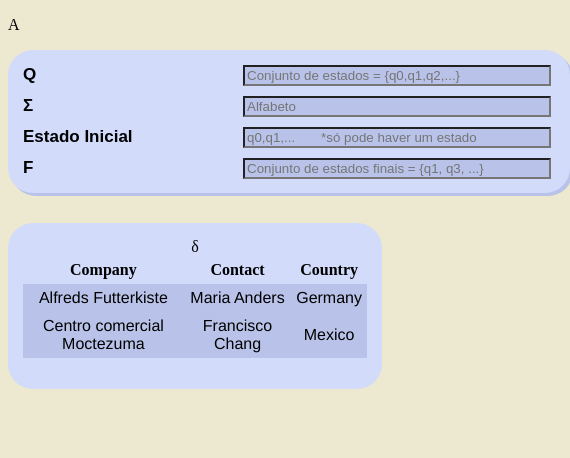
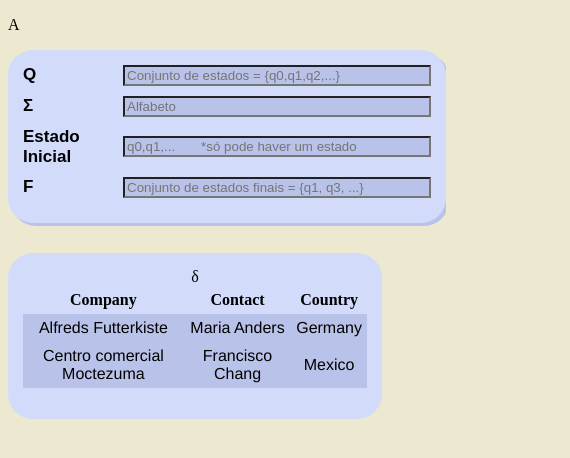
Before and after one commit to Chromolous/Automato-Finito-Deterministico, a plain HTML site: page AFD/index.html in a window 390 px wide. Shown: the part 142-600 px from the top of the page, 570 px wide, since content can reach past the window. Drawn offline with Linux system fonts and the light colour scheme.

Commit message:
Update style.css
Atualizei o tamanho do container pra ser responsivo, já que adicionando os botões ficou tudo cagado

```diff
--- a/AFD/style.css
+++ b/AFD/style.css
@@ -12,8 +12,9 @@ input{
     background: #d2dbfa;
     border-radius: 25px;
     padding: 15px;
-    width: 532px;
-    height: 113px;
+    width: fit-content;
+    max-width: 550px;
+    height: auto;
     box-shadow: 3px 3px #b9c3e9;
 }
 .entradas{
@@ -24,7 +25,7 @@ input{
     margin-bottom: 10px;
 }
 .entradas label{
-    width: 220px;
+    width: 100px;
     font-weight: bold;
 }
 .entradas input{
```
